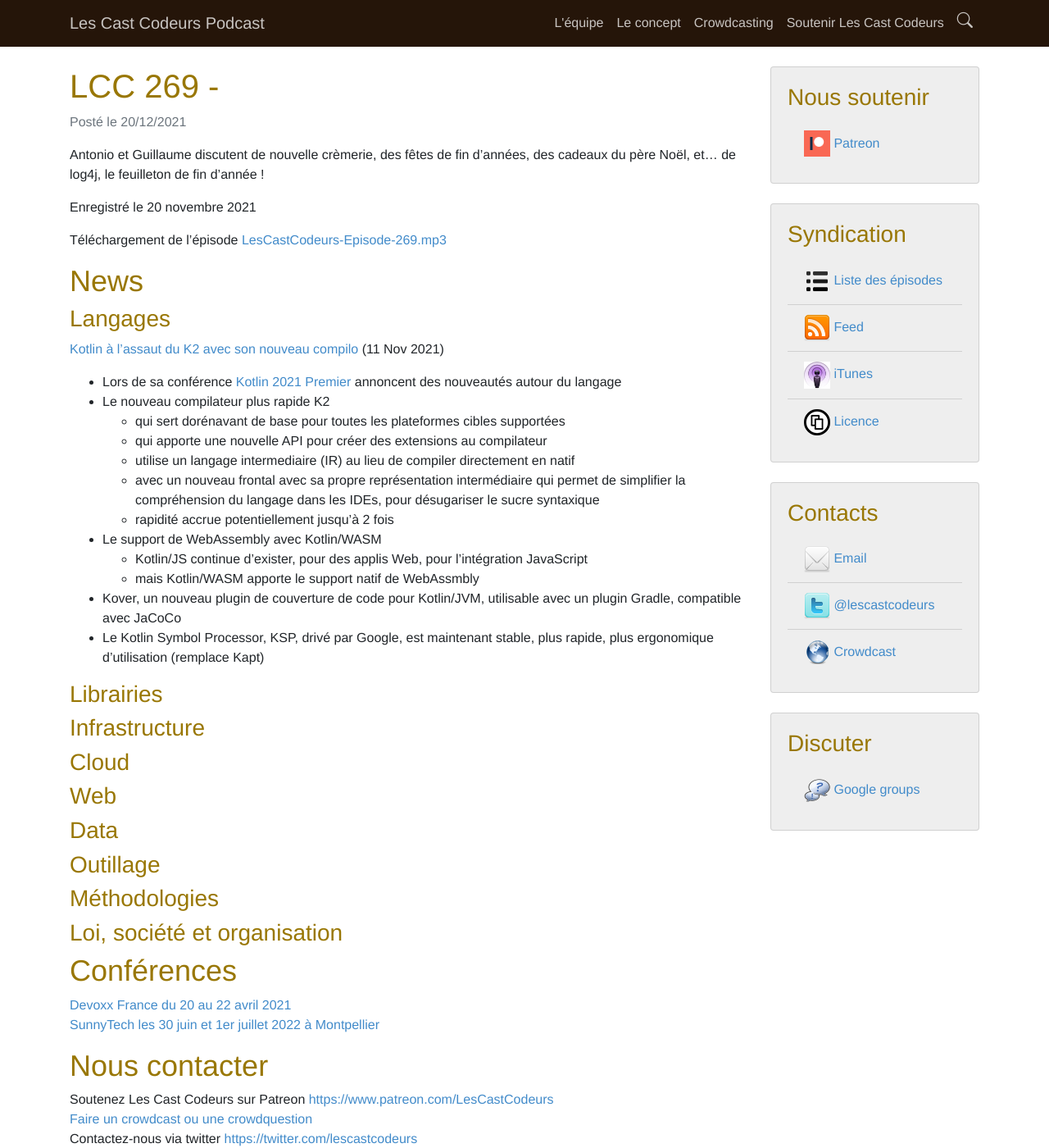
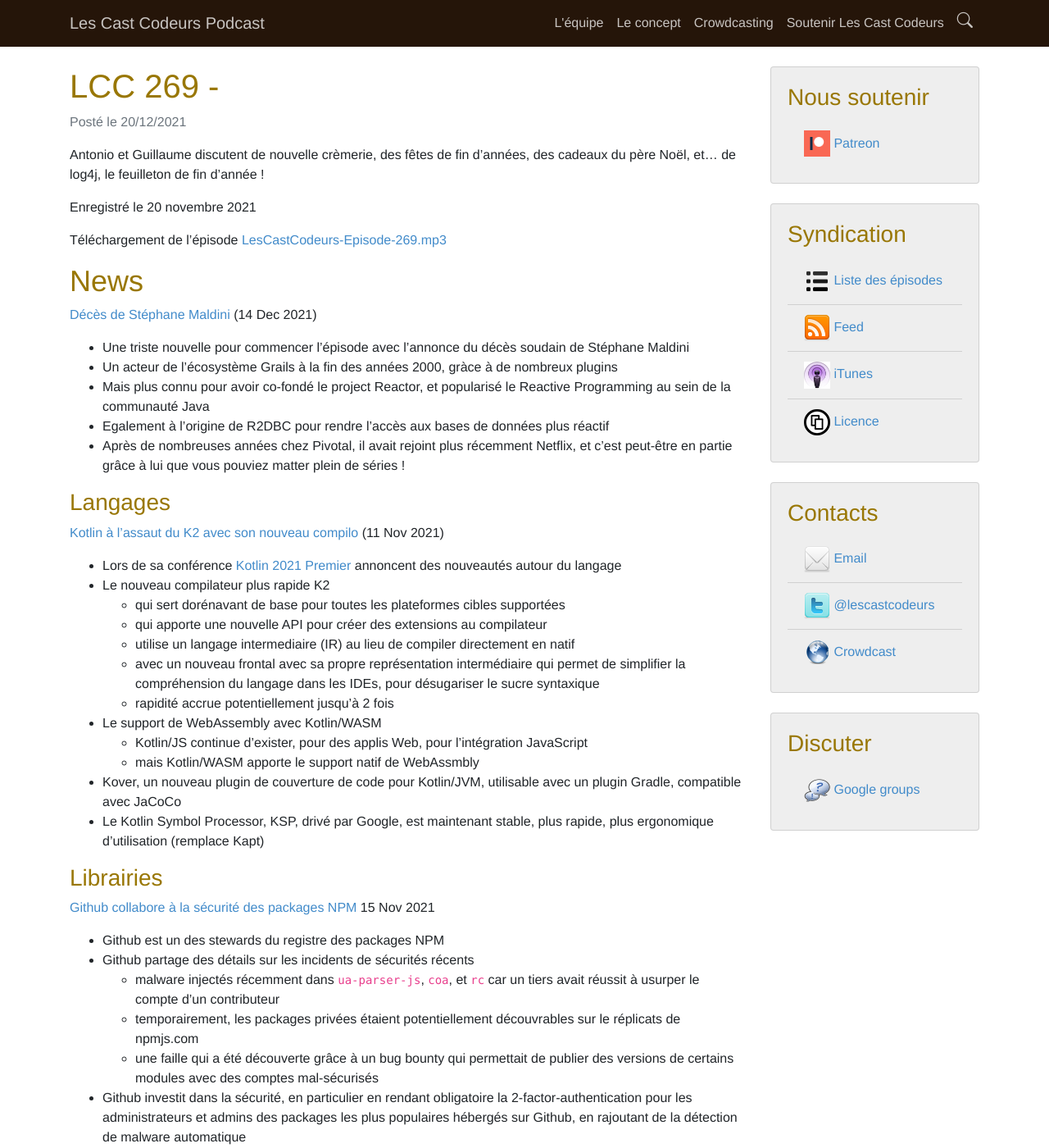
Before and after one commit to lescastcodeurs/lescastcodeurs.com, a Jekyll site: the page built from _posts/2021-12-20-lcc-269-la-la-log4j.md, in a window 1280 px wide and 1400 px high. Shown: the whole window at 82% size. Built offline with Jekyll 4.4.1, drawn with Linux system fonts in a browser that asks for light colours; comment, search, counter and statistics services are not loaded; some of the changed text lies outside the part shown.

Commit message:
Ajout de Github qui sécurise npmjs.com

```diff
--- a/_posts/2021-12-20-lcc-269-la-la-log4j.md
+++ b/_posts/2021-12-20-lcc-269-la-la-log4j.md
@@ -15,6 +15,14 @@ Enregistré le 20 novembre 2021
 Téléchargement de l’épisode [LesCastCodeurs-Episode-269.mp3](https://traffic.libsyn.com/lescastcodeurs/LesCastCodeurs-Episode-269.mp3)
 
 ## News
+
+[Décès de Stéphane Maldini](https://twitter.com/glaforge/status/1470729181050937346) (14 Dec 2021)
+
+* Une triste nouvelle pour commencer l'épisode avec l'annonce du décès soudain de Stéphane Maldini
+* Un acteur de l'écosystème Grails à la fin des années 2000, gràce à de nombreux plugins
+* Mais plus connu pour avoir co-fondé le project Reactor, et popularisé le Reactive Programming au sein de la communauté Java
+* Egalement à l'origine de R2DBC pour rendre l'accès aux bases de données plus réactif
+* Après de nombreuses années chez Pivotal, il avait rejoint plus récemment Netflix, et c'est peut-être en partie grâce à lui que vous pouviez matter plein de séries !
 
 ### Langages
 
@@ -35,11 +43,27 @@ Téléchargement de l’épisode [LesCastCodeurs-Episode-269.mp3](https://traffi
 
 ### Librairies
 
+[Github collabore à la sécurité des packages NPM](https://github.blog/2021-11-15-githubs-commitment-to-npm-ecosystem-security/) 15 Nov 2021
+
+* Github est un des stewards du registre des packages NPM
+* Github partage des détails sur les incidents de sécurités récents
+    * malware injectés récemment dans `ua-parser-js`, `coa`, et `rc` car un tiers avait réussit à usurper le compte d'un contributeur
+    * temporairement, les packages privées étaient potentiellement découvrables sur le réplicats de npmjs.com
+    * une faille qui a été découverte grâce à un bug bounty qui permettait de publier des versions de certains modules avec des comptes mal-sécurisés
+* Github investit dans la sécurité, en particulier en rendant obligatoire la 2-factor-authentication pour les administrateurs et admins des packages les plus populaires hébergés sur Github, en rajoutant de la détection de malware automatique
+
 ### Infrastructure
 
 
 
 ### Cloud
+
+
+
+[Le runtime Java pour Google App Engine en Open Source](https://twitter.com/glaforge/status/1471485040005550080) 16 Dec 2021
+
+* Toujours dans un esprit d'ouverture pour éviter le lock-in, Ludovic Champenois qui dirige le runtime Java de Google App Engine Java a open sourcé les sources du runtime, du SDK.
+
 
 
 ### Web
```
Also changed, not shown: other parts of _posts/2021-12-20-lcc-269-la-la-log4j.md (+1 -1 lines).
